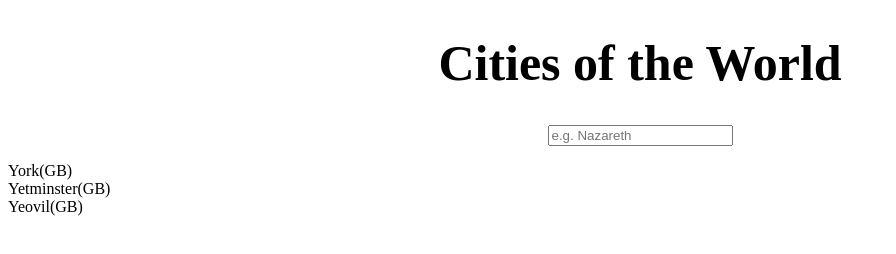
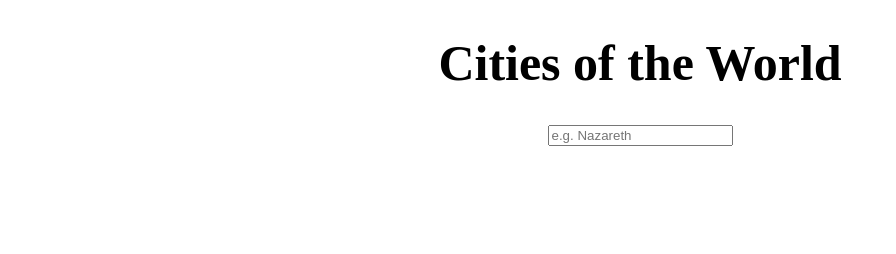
Before and after one commit to FACN4/week4_espionageProject, a website: page public/index.html in a window 1280 px wide. Shown: the whole page, without its empty margins (0-896 px from the left). Drawn offline with Linux system fonts and the light colour scheme.

Commit message:
Revert "Basic dom"

```diff
--- a/package.json
+++ b/package.json
@@ -5,7 +5,7 @@
   "main": "index.js",
   "scripts": {
     "dev": "nodemon src/server.js",
-    "start": "nodemon src/server.js",
+    "start": "node src/server.js",
     "test": "nyc tape tests/tests.js | tap-spec"
   },
   "repository": {
--- a/public/dom.js
+++ b/public/dom.js
@@ -1,53 +1,8 @@
-var searchInput = document.getElementById("searchInput");
+var searchInput = document.getElementById('searchInput');
 console.log(searchInput);
 
-var sendForm = function() {
+var sendForm = function () {
   var url = searchWrapper(searchInput.value);
 
-  xhrAPI(url, console.log);
+  xhrAPI(url,console.log);
 };
-
-//creates a drop down menu from the array of cities. Is called by an XHR request.
-const arrOfCities = [
-  {
-    country: "GB",
-    name: "York",
-    lat: "53.95763",
-    lng: "-1.08271"
-  },
-  {
-    country: "GB",
-    name: "Yetminster",
-    lat: "50.89579",
-    lng: "-2.57959"
-  },
-  {
-    country: "GB",
-    name: "Yeovil",
-    lat: "50.94159",
-    lng: "-2.63211"
-  }
-];
-
-var appendCities = function(arrOfCities) {
-  let ul = document.getElementById("dropdown");
-  arrOfCities.forEach(function(city) {
-    let li = document.createElement("li");
-    let divCity = document.createElement("div");
-    let divCountry = document.createElement("div");
-    divCity.textContent = city.name;
-    divCountry.textContent = "(" + city.country + ")";
-    ul.appendChild(li);
-    li.appendChild(divCity);
-    li.appendChild(divCountry);
-  });
-};
-
-appendCities(arrOfCities);
-
-//create clickable list items. Ee
-// var clickableItem = function(){
-//   let cityForPixlr =
-// }
-//
-// li.addEventListener('click', clickableItem(), false )
--- a/public/index.html
+++ b/public/index.html
@@ -14,11 +14,6 @@
       <form id="searchForm">
         <input id="searchInput" type="text" name="searchBox" maxlength="30" placeholder="e.g. Nazareth" onkeyup="sendForm()" required>
       </form>
-      <div id = 'dropdown'>
-        <ul>
-
-        </ul>
-      </div>
     </section>
   </body>
   <script src="xhr.js"></script>
--- a/public/style.css
+++ b/public/style.css
@@ -6,23 +6,6 @@ h1 {
 form {
   text-align: center;
 }
-
-ul {
-  text-align: center;
-  display: block;
-}
-li{
-  display:block;
-
-}
-li:hover{
-  background-color: grey;
-}
-
-li div {
-  display: inline-block;
-}
-
 
 /* TABLET SECOND */
 @media only screen and (min-width: 480px) {
```
Also changed, not shown: public/xhr.js (+8 -8 lines), src/citySearch.js (+12 -16 lines).
